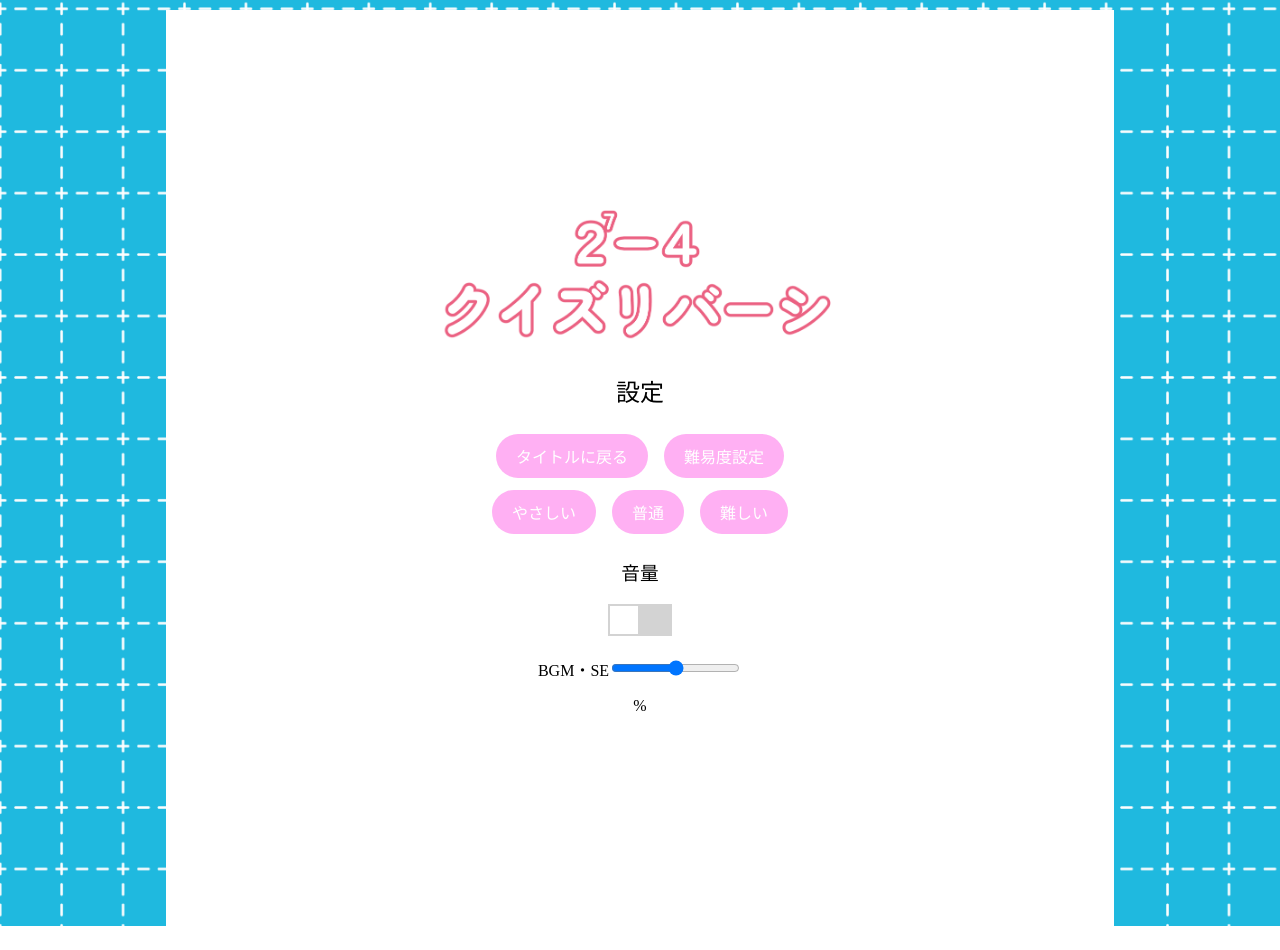
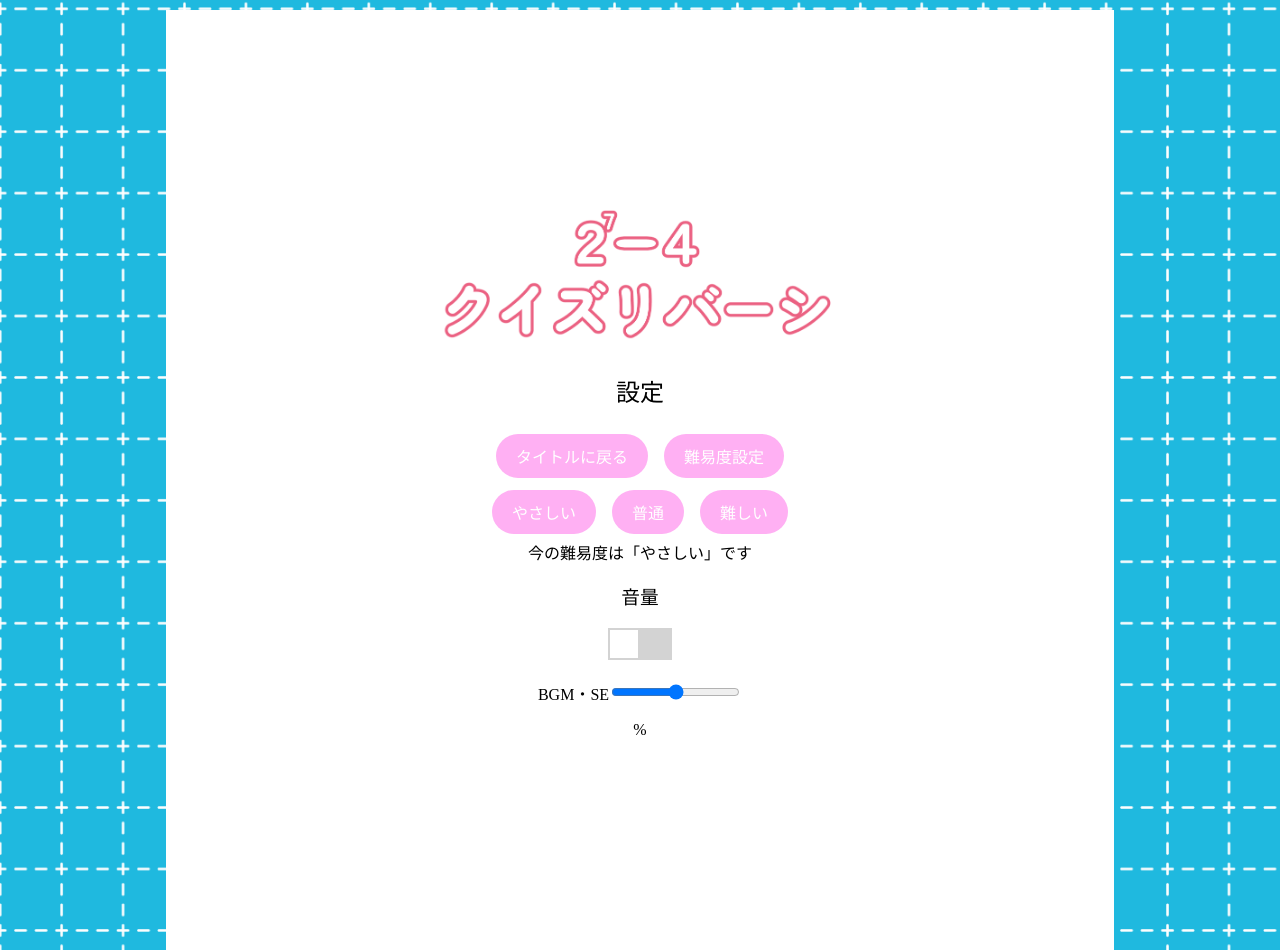
Before and after one commit to yurei0903/power2_7-4-main, a plain HTML site: page index.html in a window 1280 px wide. Both pictures are taken after a click on the element 640 px from the left and 698 px from the top of the page. Before the commit the page ends 926 px from the top, so only its background shows below. Drawn offline with Linux system fonts and the light colour scheme; a web font is replaced by a local one.

Commit message:
update index.html, nanid.js and quiz.js

```diff
--- a/index.html
+++ b/index.html
@@ -64,7 +64,7 @@
         <button data-lv="0" id="easy" class="lv_btn">やさしい</button>
         <button data-lv=1 class="lv_btn" id="normal">普通</button>
         <button data-lv=2 class="lv_btn" id="hard">難しい</button>
-        <div id="kokuti"></div>
+        <div id="kokuti">今の難易度は「やさしい」です</div>
 
 
 <h3>音量</h3>
--- a/js/nanid.js
+++ b/js/nanid.js
@@ -6,7 +6,7 @@ for(i=0;i<btn_lv.length;i++){
         lvb.addEventListener("click",function (e) {
             var data = e.currentTarget.dataset['lv'];
             var simesu = document.getElementById("kokuti");
-            simesu.innerHTML = '<div>今の難易度は「' + hyokinanido[data] + '」です;</div>'
+            simesu.innerHTML = '<div>今の難易度は「' + hyokinanido[data] + '」です</div>'
             localStorage.setItem('nanidodata', data);
         });
 }
--- a/js/quiz.js
+++ b/js/quiz.js
@@ -12,6 +12,7 @@ window.onload = function() {
         case"2":nanidohosei=2;break;
         default:nanidohosei=0;break;
     }
+    localStorage.clear();
 
 }
 function nitakuFunction(event) {
```
